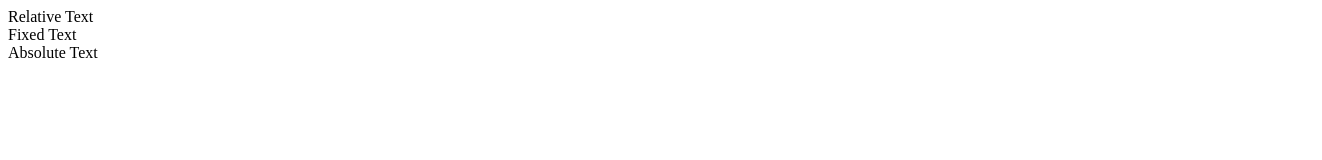
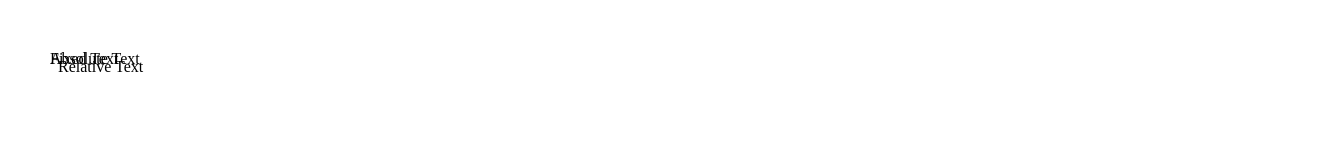
Before and after one commit to knightmoves-schools/017-position-Jrey433, a website: page index.html in a window 1280 px wide. Shown: the whole page, 1322 px wide, since content can reach past the window. Drawn offline with Linux system fonts and the light colour scheme.

Commit message:
Update index.html

```diff
--- a/index.html
+++ b/index.html
@@ -3,7 +3,21 @@
 <head>
     <title>Position</title>
     <style>
-
+       .relative{
+       Position: relative;
+       Left: 50px;
+       Top: 50px;
+}
+     .Fixed{
+     Position: fixed;
+     Left:50px;
+     Top:50px;
+}
+     .absolute{
+     position:absolute;
+     Left:50px;
+     Top:50px;
+ }
     </style>
 </head>
 
```
